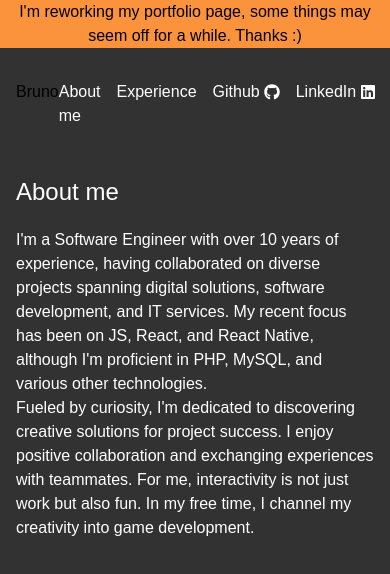
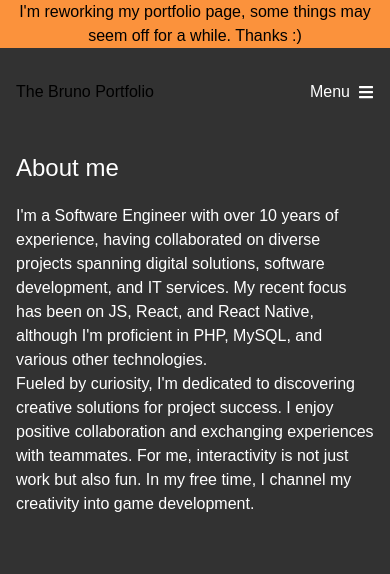
Before and after one commit to devbrunogs/devbrunogs.github.io, a Next.js app: page / in a window 390 px wide. Shown: the top 574 px of the page. Built offline with nearby package versions, Linux system fonts and the light colour scheme; a web font is replaced by a local one.

Commit message:
optimize mobile

```diff
--- a/src/app/layout.tsx
+++ b/src/app/layout.tsx
@@ -16,7 +16,9 @@ export default function RootLayout({ children }: { children: React.ReactNode })
   return (
     <html lang="en">
       <body className={arOneFont.className}>
-        <div className="bg-orange-400 text-center">I'm reworking my portfolio page, some things may seem off for a while. Thanks :)</div>
+        <div className="bg-orange-400 text-center">
+          <p>I'm reworking my portfolio page, some things may seem off for a while. Thanks :)</p>
+        </div>
         <main className="main-container relative mx-auto flex flex-col">
           <div className=" p-4 pt-8">
             <Navbar />
--- a/src/components/Navbar.tsx
+++ b/src/components/Navbar.tsx
@@ -1,28 +1,41 @@
-import React from 'react'
+'use client'
+import { useState } from 'react'
 import Link from 'next/link'
-import { FaLinkedin, FaGithub } from 'react-icons/fa'
+import { FaLinkedin, FaGithub, FaBars } from 'react-icons/fa'
 
 const Navbar = () => {
+  const [showMobileMenu, setShowMobileMenu] = useState(false)
+
   return (
-    <nav className="flex flex-row justify-between">
-      <Link href={'/'}>Bruno</Link>
-      <ul className="flex flex-row gap-4">
+    <nav className="flex md:flex-row justify-between gap-10 flex-col">
+      <div className="flex flex-row gap-4 justify-between">
+        <Link href={'/'}>The Bruno Portfolio</Link>
+        <button className="text-white md:hidden flex flex-row gap-2" onClick={() => setShowMobileMenu(!showMobileMenu)}>
+          Menu
+          <FaBars className="flex self-center" />
+        </button>
+      </div>
+      <ul className={`flex-col md:flex-row gap-4 md:flex ${showMobileMenu ? 'flex' : 'hidden'}`}>
+        <li>
           <Link className="text-white" href="/">
             About me
           </Link>
+        </li>
+        <li>
           <Link className="text-white" href="/experience">
             Experience
           </Link>
+        </li>
         <li>
           <a className="text-white" target="_blank" href="https://github.com/devbrunogs">
-            <span className="flex flex-row gap-1 justify-end content-end">
+            <span className="flex flex-row gap-1">
               Github <FaGithub className="flex self-center" />
             </span>
           </a>
         </li>
         <li>
           <a className="text-white" target="_blank" href="https://www.linkedin.com/in/dos-santos-bruno-guilherme/">
-            <span className="flex flex-row gap-1 justify-end content-end">
+            <span className="flex flex-row gap-1">
               LinkedIn <FaLinkedin className="flex self-center" />
             </span>
           </a>
```
Lines whose indentation alone changed are shown as unchanged.
